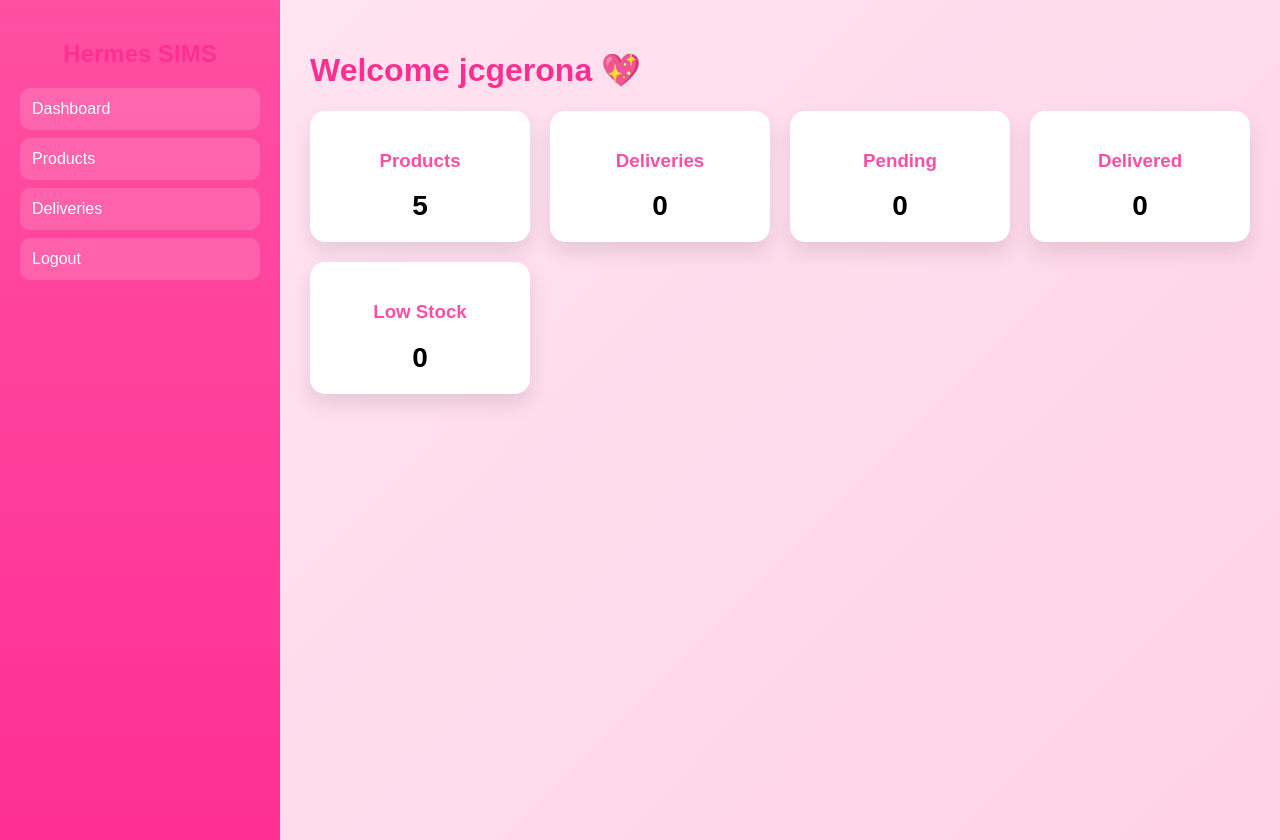
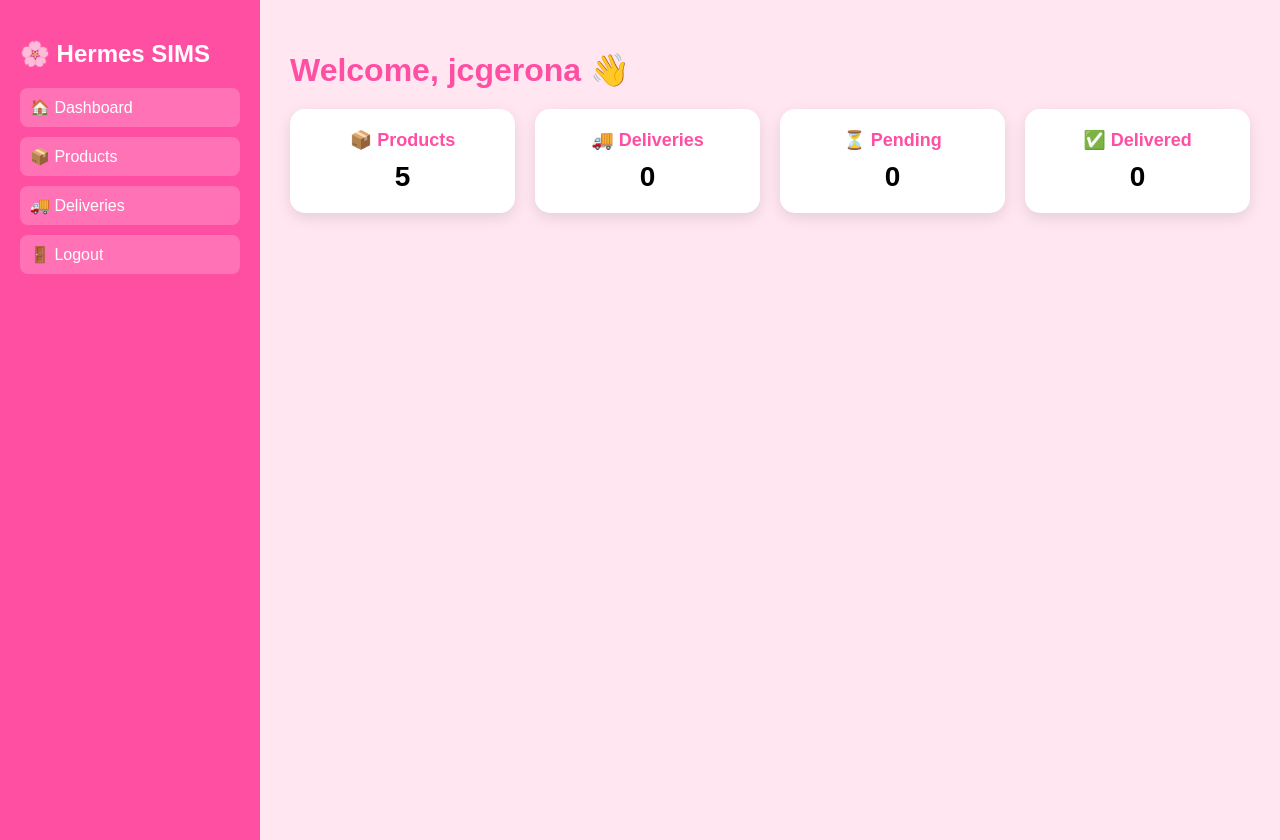
Before and after one commit to noonereally12/HERMES_SIMS, a PHP site: page /dashboard.php in a window 1280 px wide. Run offline with PHP 8.4, Linux system fonts and the light colour scheme; a user stored in the database is signed in; data comes from the database, SQL or seed files in the repository; data that the repository does not hold is empty.

Commit message:
Update project

```diff
--- a/dashboard.php
+++ b/dashboard.php
@@ -7,55 +7,50 @@ if (!isset($_SESSION['username'])) {
     exit();
 }
 
-$products = mysqli_query($conn, "SELECT COUNT(*) AS total FROM products");
-$prodCount = mysqli_fetch_assoc($products)['total'];
+// counts for dashboard
+$products = mysqli_query($conn, "SELECT COUNT(*) as total FROM products");
+$productsCount = mysqli_fetch_assoc($products)['total'];
 
-$deliveries = mysqli_query($conn, "SELECT COUNT(*) AS total FROM deliveries");
-$delCount = mysqli_fetch_assoc($deliveries)['total'];
+$deliveries = mysqli_query($conn, "SELECT COUNT(*) as total FROM deliveries");
+$deliveriesCount = mysqli_fetch_assoc($deliveries)['total'];
 
-$pending = mysqli_query($conn, "SELECT COUNT(*) AS total FROM deliveries WHERE DelStatus='Pending'");
+$pending = mysqli_query($conn, "SELECT COUNT(*) as total FROM deliveries WHERE DelStatus='Pending'");
 $pendingCount = mysqli_fetch_assoc($pending)['total'];
 
-$delivered = mysqli_query($conn, "SELECT COUNT(*) AS total FROM deliveries WHERE DelStatus='Delivered'");
+$delivered = mysqli_query($conn, "SELECT COUNT(*) as total FROM deliveries WHERE DelStatus='Delivered'");
 $deliveredCount = mysqli_fetch_assoc($delivered)['total'];
-
-$lowstock = mysqli_query($conn, "SELECT COUNT(*) AS total FROM products WHERE ProdStock < 10");
-$lowStockCount = mysqli_fetch_assoc($lowstock)['total'];
 ?>
 
 <!DOCTYPE html>
 <html>
 <head>
+    <meta charset="UTF-8">
     <title>Dashboard</title>
 
     <style>
         body{
-    font-family:Arial;
             margin:0;
+            font-family:Arial, sans-serif;
             display:flex;
-    background:linear-gradient(135deg,#ffe6f1,#ffd1e8);
+            background:#ffe6f1;
         }
 
         .sidebar{
-    width:240px;
+            width:220px;
             height:100vh;
-    background:linear-gradient(180deg,#ff4fa3,#ff2f92);
+            background:#ff4fa3;
             color:white;
             padding:20px;
-}
-
-.sidebar h2{
-    text-align:center;
         }
 
         .sidebar a{
             display:block;
             color:white;
             text-decoration:none;
-    padding:12px;
-    margin:8px 0;
-    border-radius:10px;
-    background:rgba(255,255,255,0.15);
+            padding:10px;
+            margin-bottom:10px;
+            border-radius:8px;
+            background:rgba(255,255,255,0.2);
         }
 
         .sidebar a:hover{
@@ -68,22 +63,24 @@ body{
             padding:30px;
         }
 
-h1,h2{
-    color:#ff2f92;
+        h1{
+            color:#ff4fa3;
+            margin-bottom:20px;
         }
 
         .cards{
             display:grid;
-    grid-template-columns:repeat(auto-fit,minmax(180px,1fr));
+            grid-template-columns:repeat(4, 1fr);
             gap:20px;
+            margin-top:20px;
         }
 
         .card{
             background:white;
             padding:20px;
             border-radius:15px;
+            box-shadow:0 5px 15px rgba(0,0,0,0.1);
             text-align:center;
-    box-shadow:0 10px 20px rgba(0,0,0,0.1);
             transition:0.3s;
         }
 
@@ -91,57 +88,70 @@ h1,h2{
             transform:translateY(-5px);
         }
 
-.card h3{
+        .card h2{
+            margin:0;
             color:#ff4fa3;
+            font-size:18px;
         }
 
-.number{
+        .card p{
             font-size:28px;
             font-weight:bold;
+            margin:10px 0 0;
+        }
+
+        /* responsive fix */
+        @media(max-width:900px){
+            .cards{
+                grid-template-columns:repeat(2, 1fr);
+            }
+        }
+
+        @media(max-width:500px){
+            .cards{
+                grid-template-columns:1fr;
+            }
         }
     </style>
-
 </head>
 
 <body>
 
 <div class="sidebar">
-    <h2>Hermes SIMS</h2>
-    <a href="dashboard.php">Dashboard</a>
-    <a href="products.php">Products</a>
-    <a href="deliveries.php">Deliveries</a>
-    <a href="logout.php">Logout</a>
+
+    <h2>🌸 Hermes SIMS</h2>
+
+    <a href="dashboard.php">🏠 Dashboard</a>
+    <a href="products.php">📦 Products</a>
+    <a href="deliveries.php">🚚 Deliveries</a>
+    <a href="logout.php">🚪 Logout</a>
+
 </div>
 
 <div class="main">
 
-<h1>Welcome <?php echo $_SESSION['username']; ?> 💖</h1>
+    <h1>Welcome, <?php echo htmlspecialchars($_SESSION['username']); ?> 👋</h1>
 
     <div class="cards">
 
         <div class="card">
-<h3>Products</h3>
-<div class="number"><?php echo $prodCount; ?></div>
+            <h2>📦 Products</h2>
+            <p><?php echo $productsCount; ?></p>
         </div>
 
         <div class="card">
-<h3>Deliveries</h3>
-<div class="number"><?php echo $delCount; ?></div>
+            <h2>🚚 Deliveries</h2>
+            <p><?php echo $deliveriesCount; ?></p>
         </div>
 
         <div class="card">
-<h3>Pending</h3>
-<div class="number"><?php echo $pendingCount; ?></div>
+            <h2>⏳ Pending</h2>
+            <p><?php echo $pendingCount; ?></p>
         </div>
 
         <div class="card">
-<h3>Delivered</h3>
-<div class="number"><?php echo $deliveredCount; ?></div>
-</div>
-
-<div class="card">
-<h3>Low Stock</h3>
-<div class="number"><?php echo $lowStockCount; ?></div>
+            <h2>✅ Delivered</h2>
+            <p><?php echo $deliveredCount; ?></p>
         </div>
 
     </div>
```
Also changed, not shown: deliveries.php (+82 -9 lines), products.php (+28 -6 lines), update_delivery.php (+10 -11 lines). Lines whose indentation alone changed are shown as unchanged.
